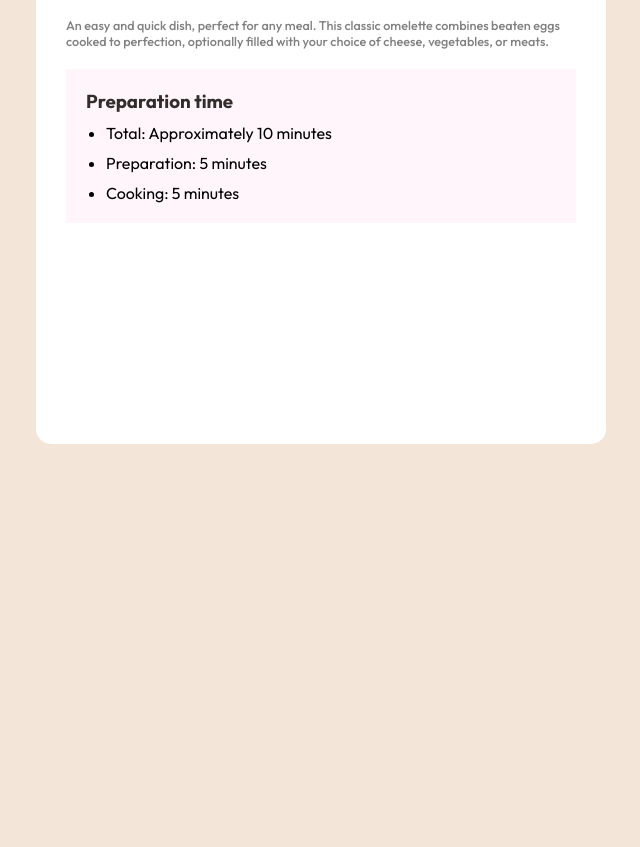
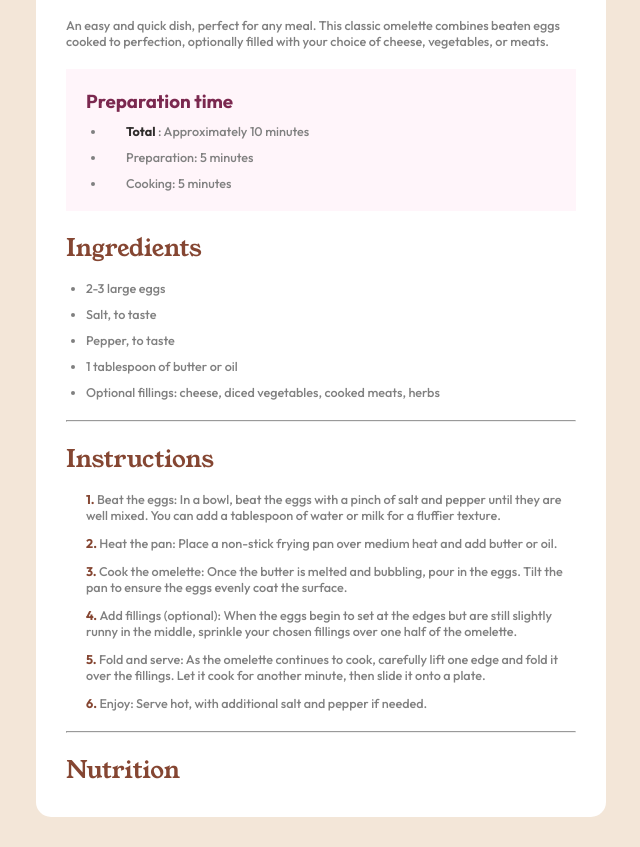
Before and after one commit to Kevinjoan07/recipe-page-main, a website: page index.html in a window 1280 px wide. Shown: the part 346-1193 px from the top of the page, without its empty margins (319-959 px from the left). Before the commit the page ends 820 px from the top, so only its background shows below. Drawn offline with Linux system fonts and the light colour scheme.

Commit message:
se agregan 2 secciones ingredientes e instruccions

```diff
--- a/index.html
+++ b/index.html
@@ -42,43 +42,65 @@
         <h3>Preparation time</h3>
 
         <ul>
-          <li>Total: Approximately 10 minutes</li>
+          <li><span>Total</span> : Approximately 10 minutes</li>
           <li>Preparation: 5 minutes</li>
           <li>Cooking: 5 minutes</li>
         </ul>
+      </section>
+
+      <section class="secion-2">
+        <h2>Ingredients</h2>
+        <ul>
+          <li>2-3 large eggs</li>
+          <li>Salt, to taste</li>
+          <li>Pepper, to taste</li>
+          <li>1 tablespoon of butter or oil</li>
+          <li>
+            Optional fillings: cheese, diced vegetables, cooked meats, herbs
+          </li>
+        </ul>
+      </section>
+      <hr />
+      <section class="secion-3">
+        <h2>Instructions</h2>
+        <ol>
+          <li>
+            Beat the eggs: In a bowl, beat the eggs with a pinch of salt and
+            pepper until they are well mixed. You can add a tablespoon of water
+            or milk for a fluffier texture.
+          </li>
+          <li>
+            Heat the pan: Place a non-stick frying pan over medium heat and add
+            butter or oil.
+          </li>
+          <li>
+            Cook the omelette: Once the butter is melted and bubbling, pour in
+            the eggs. Tilt the pan to ensure the eggs evenly coat the surface.
+          </li>
+          <li>
+            Add fillings (optional): When the eggs begin to set at the edges but
+            are still slightly runny in the middle, sprinkle your chosen
+            fillings over one half of the omelette.
+          </li>
+          <li>
+            Fold and serve: As the omelette continues to cook, carefully lift
+            one edge and fold it over the fillings. Let it cook for another
+            minute, then slide it onto a plate.
+          </li>
+          <li>Enjoy: Serve hot, with additional salt and pepper if needed.</li>
+        </ol>
+      </section>
+      <hr>
+      <section class="secion-4">
+        <h2>Nutrition</h2>
+
       </section>
     </main>
 
     <!--
 
 
-  Ingredients
 
-  2-3 large eggs
-  Salt, to taste
-  Pepper, to taste
-  1 tablespoon of butter or oil
-  Optional fillings: cheese, diced vegetables, cooked meats, herbs
-
-  Instructions
-
-  Beat the eggs: In a bowl, beat the eggs with a pinch of salt and pepper until they are well mixed.
-  You can add a tablespoon of water or milk for a fluffier texture.
-
-  Heat the pan: Place a non-stick frying pan over medium heat and add butter or oil.
-
-  Cook the omelette: Once the butter is melted and bubbling, pour in the eggs. Tilt the pan to ensure
-  the eggs evenly coat the surface.
-
-  Add fillings (optional): When the eggs begin to set at the edges but are still slightly runny in the
-  middle, sprinkle your chosen fillings over one half of the omelette.
-
-  Fold and serve: As the omelette continues to cook, carefully lift one edge and fold it over the
-  fillings. Let it cook for another minute, then slide it onto a plate.
-
-  Enjoy: Serve hot, with additional salt and pepper if needed.
-
-  Nutrition
 
   The table below shows nutritional values per serving without the additional fillings.
 
--- a/scss/style.scss
+++ b/scss/style.scss
@@ -8,7 +8,12 @@ body {
   display: flex;
   justify-content: center;
   align-items: center;
-  font-size: 16px;
+  font-size: 1rem;
+
+  h2 {
+    @extend .young-serif-regular;
+    color: hsl(14, 45%, 36%);
+  }
 }
 
 //Fuente de letra .. googlefont
@@ -30,7 +35,7 @@ body {
   background-color: hsl(0, 0%, 100%);
   border-radius: 0.9375rem;
   width: 31.875rem;
-  height: 43.75rem;
+  height: 100%;
   margin: 1.875rem;
   padding: 1.875rem;
   display: flex;
@@ -45,7 +50,6 @@ body {
   }
 
   h1 {
-    /*text-align: left;*/
     @extend .young-serif-regular;
     font-size: 1.9375rem;
   }
@@ -60,20 +64,84 @@ body {
 
 .section-1 {
   background-color: hsl(330, 100%, 98%);
-  padding: 20px;
+  padding: 1.25rem;
   display: flex;
   flex-direction: column;
-  gap: 10px;
+  gap: 0.625rem;
   @extend .outfit;
 
-  h3{
-    color: hsl(24, 5%, 18%)
+  h3 {
+    color: hsl(332, 51%, 32%);
   }
 
-  ul{
+  ul {
     display: flex;
     flex-direction: column;
-    gap: 10px;
-    margin-left: 20px;
+    gap: 0.625rem;
+    margin-left: 1.25rem;
+  }
+
+  li {
+    font-size: 0.79rem;
+    color: gray;
+    font-weight: 500;
+    padding-left: 1.25rem;
+  }
+
+  //falta el color del span
+  span {
+    color: hsl(24, 5%, 18%);
+    font-weight: 700;
   }
 }
+
+.secion-2 {
+  @extend .outfit;
+  display: flex;
+  flex-direction: column;
+  gap: 15px;
+
+  ul {
+    display: flex;
+    flex-direction: column;
+    gap: 0.625rem;
+    margin-left: 1.25rem;
+  }
+
+  li {
+    font-size: 0.79rem;
+    color: gray;
+    font-weight: 500;
+    gap: 0.9375rem;
+  }
+}
+
+.secion-3 {
+  @extend .outfit;
+  display: flex;
+  flex-direction: column;
+  gap: 15px;
+
+  ol {
+    display: flex;
+    flex-direction: column;
+    gap: 0.75rem;
+    margin-left: 1.25rem;
+    list-style: none;
+    counter-reset: contador1;
+  }
+
+  li {
+    font-size: 0.79rem;
+    color: gray;
+    font-weight: 500;
+    gap: 0.9375rem;
+    counter-increment: contador1;
+  }
+
+  ol li::before {
+    content: counter(contador1) ". ";
+    color: hsl(14, 45%, 36%);
+    font-weight: bold;
+  }
+}
```
Also changed, not shown: css/style.css, 1 other file.
